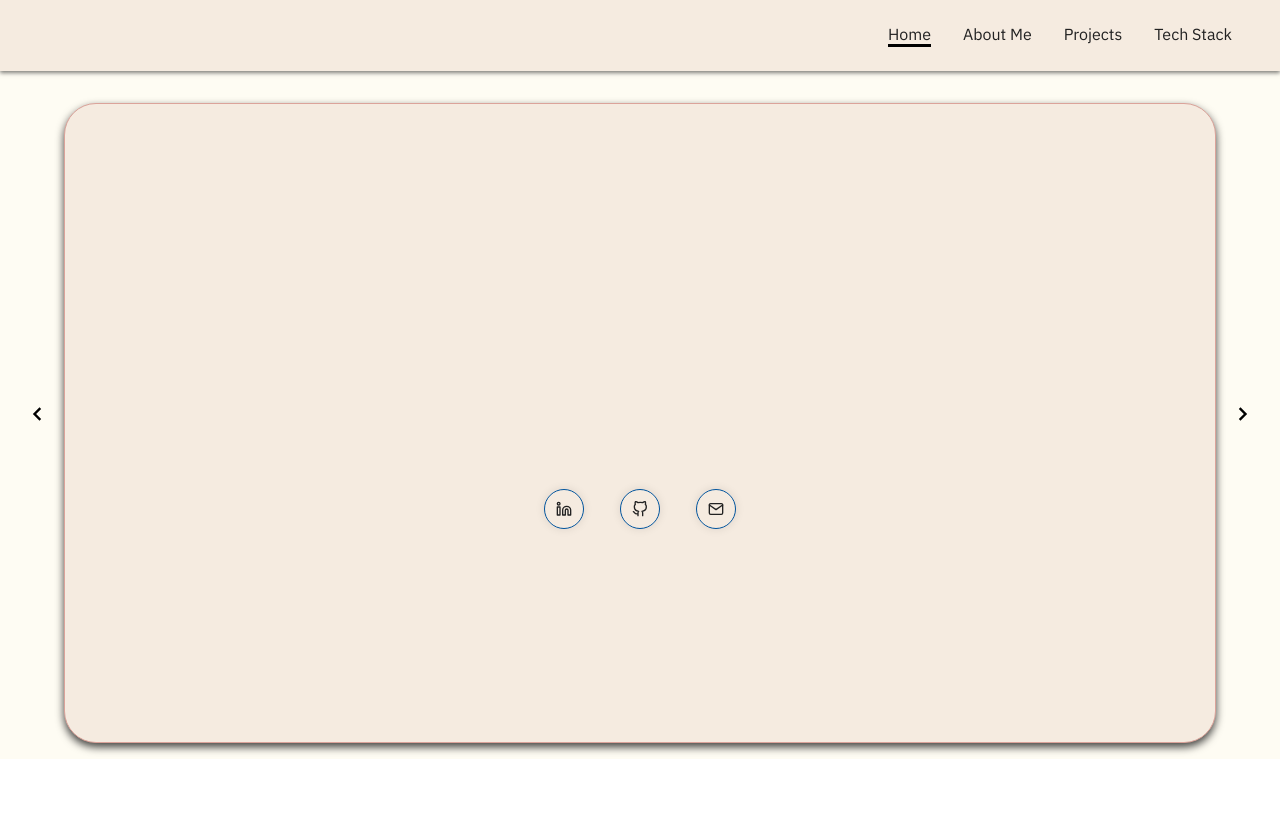
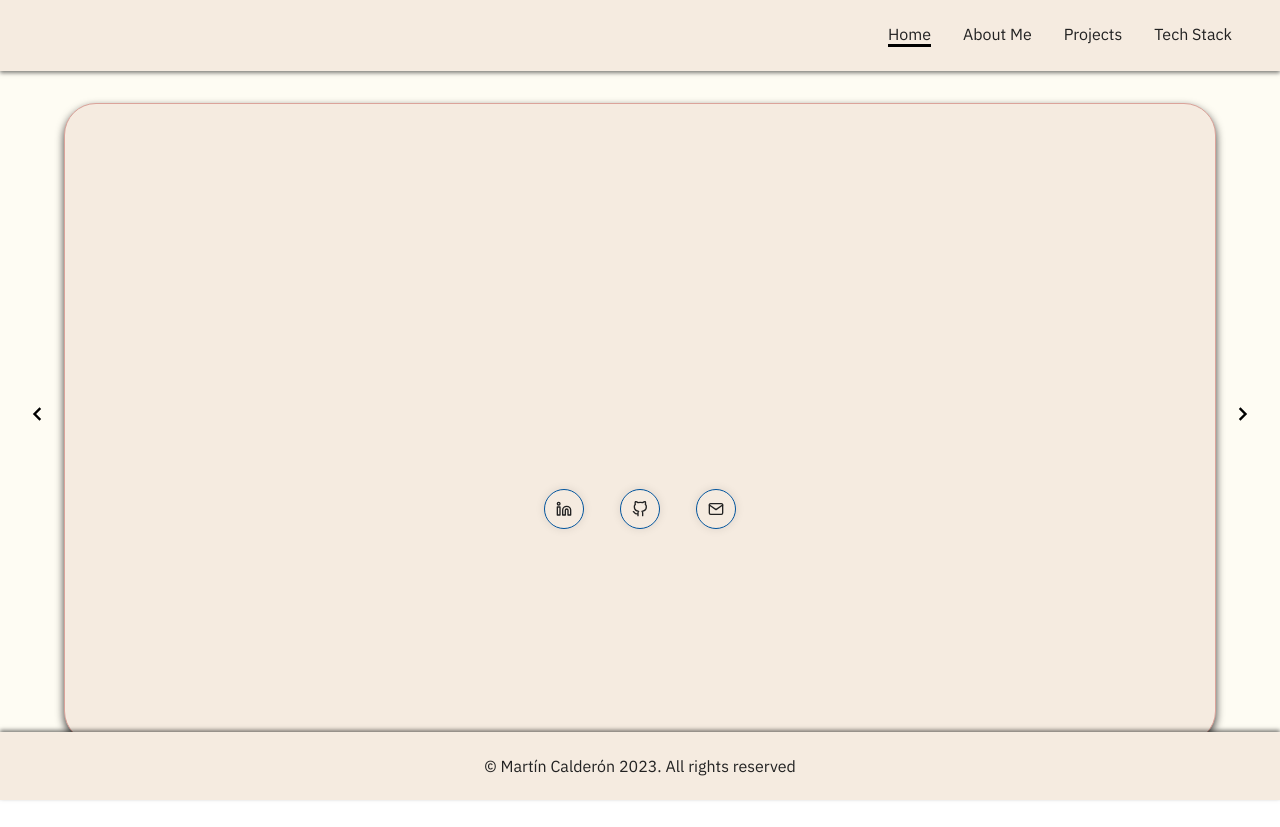
Before and after one commit to MartinDCalderonP/portfolio, a Next.js app: page / in a window 1280 px wide. Before the commit the page ends 800 px from the top, so only its background shows below. Built offline with nearby package versions, Linux system fonts and the light colour scheme.

Commit message:
Add Footer component

```diff
--- /dev/null
+++ b/components/Footer/index.tsx
@@ -0,0 +1,13 @@
+import { Container } from './styles'
+
+const Footer = () => {
+  const currentYear = new Date().getFullYear()
+
+  return (
+    <Container>
+      <p>© Martín Calderón {currentYear}. All rights reserved</p>
+    </Container>
+  )
+}
+
+export default Footer
--- /dev/null
+++ b/components/Footer/styles.tsx
@@ -0,0 +1,15 @@
+import styled from '@emotion/styled'
+
+export const Container = styled.footer`
+  position: sticky;
+  bottom: 0;
+  left: 0;
+  width: 100%;
+  display: flex;
+  justify-content: center;
+  align-items: center;
+  padding: 0.5rem 2rem;
+  box-shadow: 0 -2px 4px rgba(0, 0, 0, 0.5);
+  background-color: #f5ebe0;
+  z-index: 100;
+`
--- a/pages/index.tsx
+++ b/pages/index.tsx
@@ -6,6 +6,7 @@ import AboutMe from 'components/AboutMe'
 import Projects from 'components/Projects'
 import TechStack from 'components/TechStack'
 import ArrowButton from 'components/ArrowButton'
+import Footer from 'components/Footer'
 import styled from '@emotion/styled'
 
 export const MainContainer = styled.div`
@@ -70,6 +71,8 @@ const Home = () => {
 
         <ArrowButton direction='right' onClick={handleRightArrowClick} />
       </MainContainer>
+
+      <Footer />
     </>
   )
 }
```
